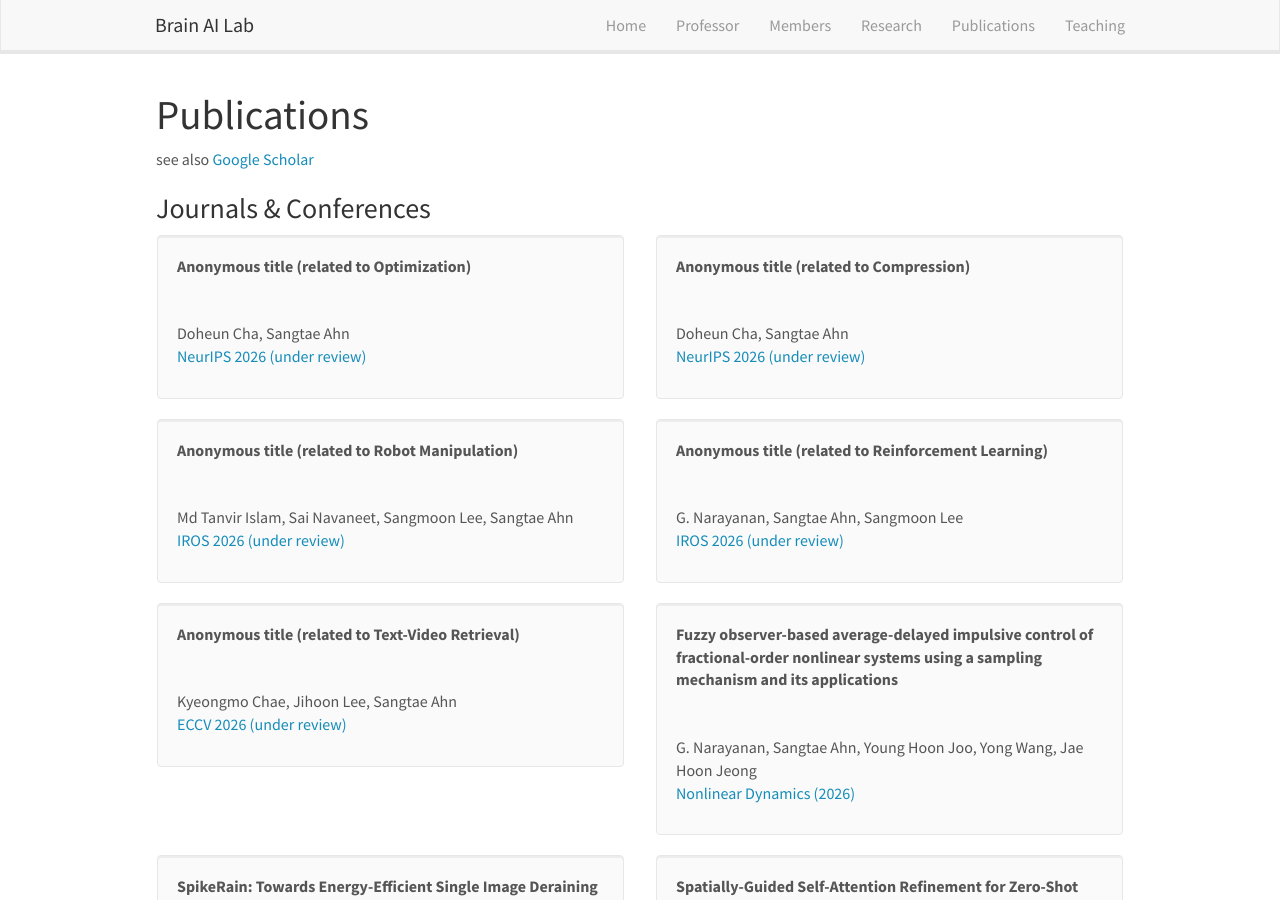
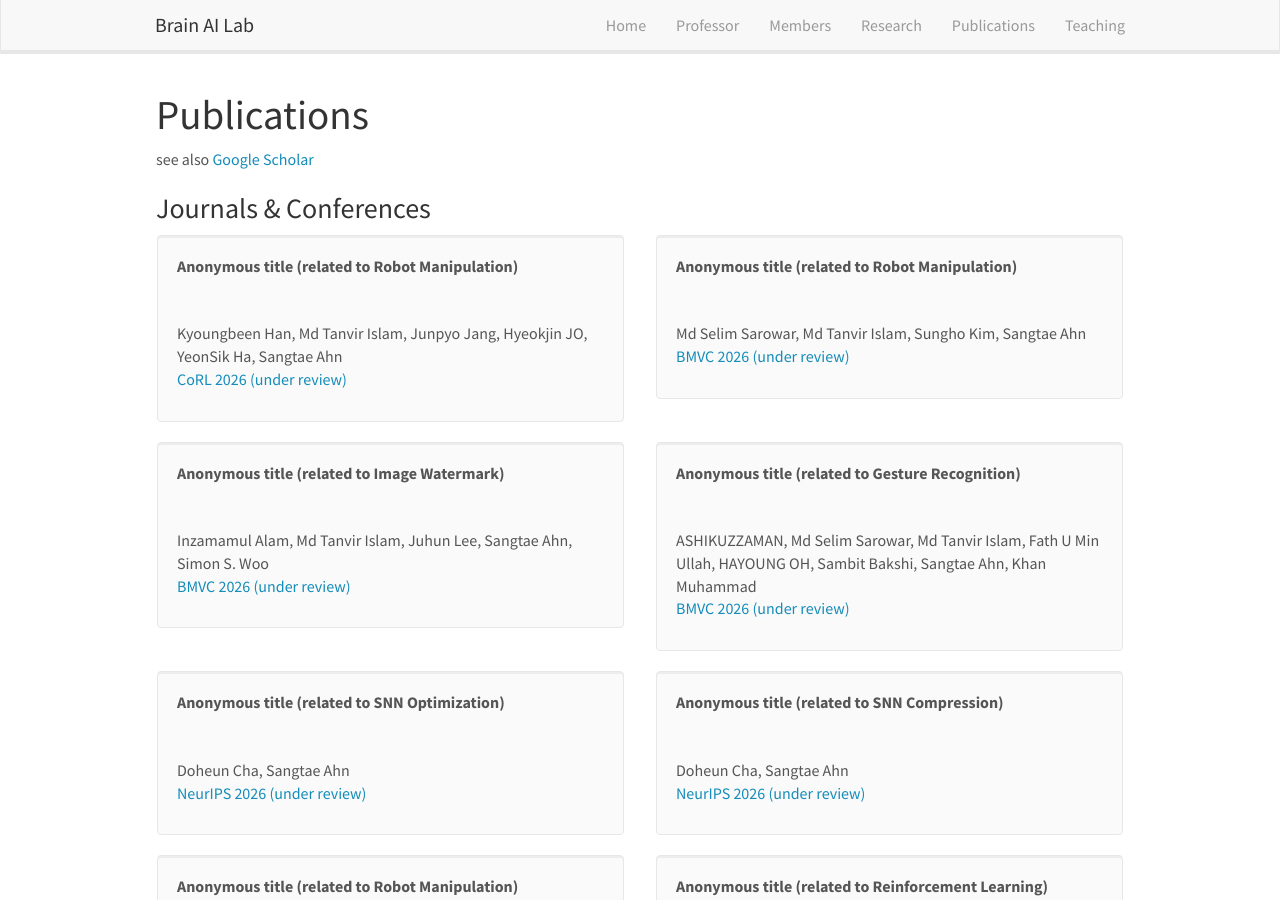
Before and after one commit to KNU-BrainAI/knu-brainai.github.io, a Jekyll site: the page built from _pages/publications.md, in a window 1280 px wide and 900 px high. Built offline with Jekyll 4.4.1, drawn with Linux system fonts in a browser that asks for light colours; nearby versions of some CDN libraries.

Commit message:
Update publist.yml

```diff
--- a/_data/publist.yml
+++ b/_data/publist.yml
@@ -1,11 +1,39 @@
-- title: "Anonymous title (related to Optimization)"
+- title: "Anonymous title (related to Robot Manipulation)"
+  image: blank.png
+  authors: Kyoungbeen Han, Md Tanvir Islam, Junpyo Jang, Hyeokjin JO, YeonSik Ha, Sangtae Ahn
+  link:
+    url:
+    display: CoRL 2026 (under review)
+
+- title: "Anonymous title (related to Robot Manipulation)"
+  image: blank.png
+  authors: Md Selim Sarowar, Md Tanvir Islam, Sungho Kim, Sangtae Ahn
+  link:
+    url:
+    display: BMVC 2026 (under review)
+
+- title: "Anonymous title (related to Image Watermark)"
+  image: blank.png
+  authors: Inzamamul Alam, Md Tanvir Islam, Juhun Lee, Sangtae Ahn, Simon S. Woo
+  link:
+    url:
+    display: BMVC 2026 (under review)
+
+- title: "Anonymous title (related to Gesture Recognition)"
+  image: blank.png
+  authors: ASHIKUZZAMAN, Md Selim Sarowar, Md Tanvir Islam, Fath U Min Ullah, HAYOUNG OH, Sambit Bakshi, Sangtae Ahn, Khan Muhammad
+  link:
+    url:
+    display: BMVC 2026 (under review)
+
+- title: "Anonymous title (related to SNN Optimization)"
   image: blank.png
   authors: Doheun Cha, Sangtae Ahn
   link:
     url:
     display: NeurIPS 2026 (under review)
 
-- title: "Anonymous title (related to Compression)"
+- title: "Anonymous title (related to SNN Compression)"
   image: blank.png
   authors: Doheun Cha, Sangtae Ahn
   link:
```
